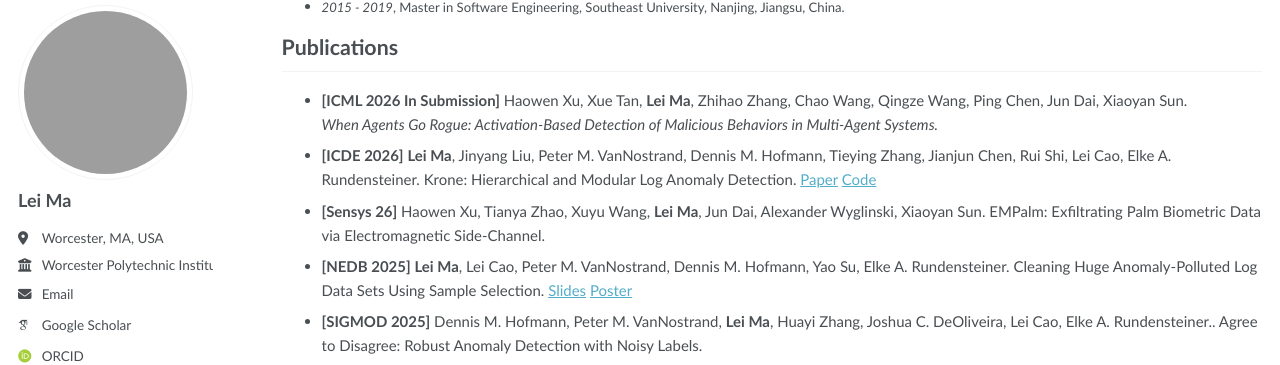
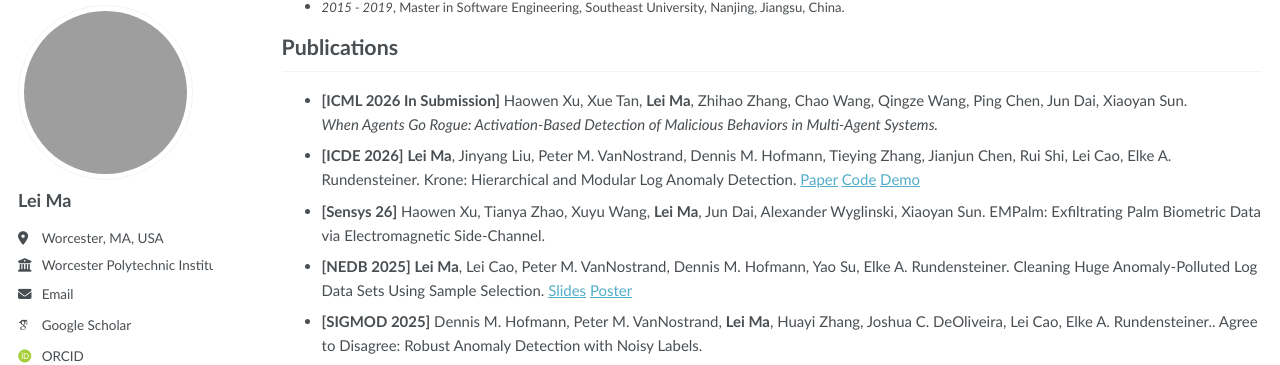
Before and after one commit to LeiMa0324/LeiMa0324.github.io, a Jekyll site: the page built from index.md, in a window 1280 px wide and 900 px high, scrolled down 925 px. Shown: the part 89-454 px from the top of the window. Built offline with Jekyll 4.4.1, drawn with Linux system fonts in a browser that asks for light colours; some web fonts are replaced; a script bundle is joined from its source files by our own code; library files that are not in the unit come from our copies.

Commit message:
Add demo link to ICDE 2026 publication

```diff
--- a/index.md
+++ b/index.md
@@ -42,7 +42,7 @@
 
 - **[ICML 2026 In Submission]** Haowen Xu, Xue Tan, **Lei Ma**, Zhihao Zhang, Chao Wang, Qingze Wang, Ping Chen, Jun Dai, Xiaoyan Sun.
   *When Agents Go Rogue: Activation-Based Detection of Malicious Behaviors in Multi-Agent Systems.*
-- **[ICDE 2026]** **Lei Ma**, Jinyang Liu, Peter M. VanNostrand, Dennis M. Hofmann, Tieying Zhang, Jianjun Chen, Rui Shi, Lei Cao, Elke A. Rundensteiner. Krone: Hierarchical and Modular Log Anomaly Detection. [Paper](https://arxiv.org/pdf/2602.07303) [Code](https://github.com/LeiMa0324/Krone_official)
+- **[ICDE 2026]** **Lei Ma**, Jinyang Liu, Peter M. VanNostrand, Dennis M. Hofmann, Tieying Zhang, Jianjun Chen, Rui Shi, Lei Cao, Elke A. Rundensteiner. Krone: Hierarchical and Modular Log Anomaly Detection. [Paper](https://arxiv.org/pdf/2602.07303) [Code](https://github.com/LeiMa0324/Krone_official) [Demo](https://leima0324.github.io/KRONE_Demo_official/)
 - **[Sensys 26]** Haowen Xu, Tianya Zhao, Xuyu Wang, **Lei Ma**, Jun Dai, Alexander Wyglinski, Xiaoyan Sun. EMPalm: Exfiltrating Palm Biometric Data via Electromagnetic Side-Channel.
 - **[NEDB 2025]** **Lei Ma**, Lei Cao, Peter M. VanNostrand, Dennis M. Hofmann, Yao Su, Elke A. Rundensteiner. Cleaning Huge Anomaly-Polluted Log Data Sets Using Sample Selection. [Slides](https://nedbday.github.io/2025/download/slides/Pluto_NEDB_slides.pdf) [Poster](https://nedbday.github.io/2025/download/posters/pluto_24x36_poster.pdf)
 - **[SIGMOD 2025]** Dennis M. Hofmann, Peter M. VanNostrand, **Lei Ma**, Huayi Zhang, Joshua C. DeOliveira, Lei Cao, Elke A. Rundensteiner.. Agree to Disagree: Robust Anomaly Detection with Noisy Labels.
```
